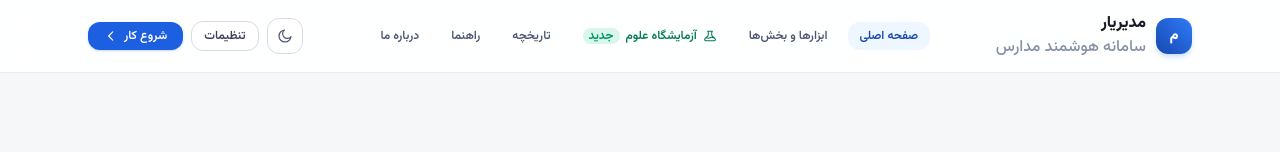
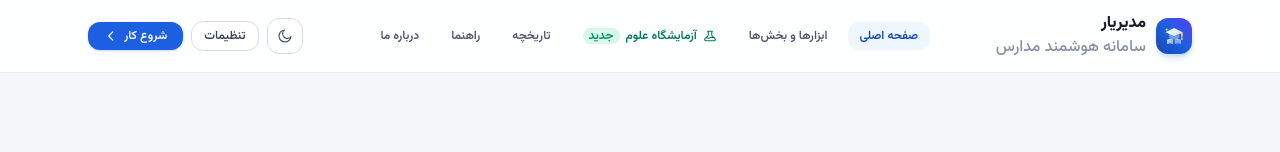
Before and after one commit to MHKarami97/school-manager, a Vue app: page / in a window 1280 px wide. Shown: the top 152 px of the page. Built offline with nearby package versions, Linux system fonts and the light colour scheme; no server answers.

Commit message:
make ui better

```diff
--- a/index.html
+++ b/index.html
@@ -6,7 +6,8 @@
   <link rel="icon" type="image/png" href="/icons/icon-48.png" />
   <link rel="apple-touch-icon" href="/icons/icon-48.png" />
   <meta name="viewport" content="width=device-width, initial-scale=1.0, viewport-fit=cover" />
-  <meta name="theme-color" content="#1c5fe0" />
+  <meta name="theme-color" content="#ffffff" />
+  <meta name="apple-mobile-web-app-status-bar-style" content="default" />
   <meta name="description" content="سامانه برنامه‌ریزی هوشمند برنامه هفتگی مدارس ابتدایی، متوسطه اول و دوم" />
   <link href="/fonts/Vazirmatn-font-face.css" rel="stylesheet" type="text/css" />
   <title>مدیریار | برنامه‌ریز هفتگی مدرسه</title>
--- /dev/null
+++ b/src/components/common/AppLogo.vue
@@ -0,0 +1,132 @@
+<script setup lang="ts">
+import { computed } from 'vue'
+
+const props = withDefaults(
+  defineProps<{
+    size?: 'sm' | 'md' | 'lg'
+    showText?: boolean
+  }>(),
+  {
+    size: 'md',
+    showText: false,
+  }
+)
+
+const containerClasses = computed(() => {
+  switch (props.size) {
+    case 'sm':
+      return 'h-8 w-8 rounded-lg'
+    case 'lg':
+      return 'h-12 w-12 rounded-2xl'
+    case 'md':
+    default:
+      return 'h-9 w-9 rounded-xl'
+  }
+})
+
+const iconClasses = computed(() => {
+  switch (props.size) {
+    case 'sm':
+      return 'h-5 w-5'
+    case 'lg':
+      return 'h-7 w-7'
+    case 'md':
+    default:
+      return 'h-5.5 w-5.5'
+  }
+})
+</script>
+
+<template>
+  <div class="flex items-center gap-2.5">
+    <div
+      class="relative flex shrink-0 items-center justify-center bg-gradient-to-tr from-brand-700 via-brand-600 to-indigo-600 text-white shadow-md shadow-brand-500/25 ring-1 ring-white/20 transition-transform duration-200 group-hover:scale-105 dark:shadow-brand-500/15 dark:ring-white/10"
+      :class="containerClasses"
+    >
+      <svg
+        viewBox="0 0 32 32"
+        fill="none"
+        xmlns="http://www.w3.org/2000/svg"
+        :class="iconClasses"
+        aria-hidden="true"
+      >
+        <defs>
+          <linearGradient id="logoCapGrad" x1="4" y1="5" x2="28" y2="17" gradientUnits="userSpaceOnUse">
+            <stop stop-color="#FFFFFF" />
+            <stop offset="100%" stop-color="#D0E2FF" />
+          </linearGradient>
+          <linearGradient id="logoBookGrad" x1="6" y1="18" x2="26" y2="28" gradientUnits="userSpaceOnUse">
+            <stop stop-color="#FFFFFF" stop-opacity="0.95" />
+            <stop offset="100%" stop-color="#93C5FD" stop-opacity="0.85" />
+          </linearGradient>
+          <linearGradient id="logoGoldTassel" x1="26" y1="12" x2="29" y2="21" gradientUnits="userSpaceOnUse">
+            <stop stop-color="#FDE047" />
+            <stop offset="100%" stop-color="#EAB308" />
+          </linearGradient>
+        </defs>
+
+        <!-- کلاه فارغ‌التحصیلی و دانش (رأس نماد) -->
+        <path
+          d="M16 4.5L3.5 10.5L16 16.5L27 11.22V17H28.5V10.5L16 4.5Z"
+          fill="url(#logoCapGrad)"
+        />
+
+        <!-- منگوله زرین کلاه دانشگاهی -->
+        <path
+          d="M25 11.5L27.5 13.5V19.5"
+          stroke="url(#logoGoldTassel)"
+          stroke-width="1.6"
+          stroke-linecap="round"
+        />
+        <circle cx="27.5" cy="20.5" r="1.3" fill="#FDE047" />
+
+        <!-- انحنای پایه کلاه بر سر -->
+        <path
+          d="M8.5 13.2V17C8.5 19.5 11.8 21.5 16 21.5C20.2 21.5 23.5 19.5 23.5 17V13.2L16 16.8L8.5 13.2Z"
+          fill="white"
+          fill-opacity="0.4"
+        />
+
+        <!-- کتاب گشوده یادگیری و برنامه هفتگی مدارس -->
+        <path
+          d="M6 21.5C9 20 12.5 20.2 15 21.5V27.5C12.5 26.2 9 26 6 27.5V21.5Z"
+          fill="url(#logoBookGrad)"
+        />
+        <path
+          d="M26 21.5C23 20 19.5 20.2 17 21.5V27.5C19.5 26.2 23 26 26 27.5V21.5Z"
+          fill="url(#logoBookGrad)"
+        />
+        <!-- شیرازه وسط کتاب -->
+        <path d="M16 21.2V27.8" stroke="#1E40AF" stroke-width="1.2" stroke-linecap="round" />
+
+        <!-- خطوط ظریف زنگ‌های جدول و سرفصل‌ها -->
+        <path
+          d="M8.5 23.2C10.5 22.5 12.8 22.6 14 23.3M8.5 25.2C10.5 24.5 12.8 24.6 14 25.3"
+          stroke="#1D4ED8"
+          stroke-width="0.9"
+          stroke-linecap="round"
+          stroke-opacity="0.6"
+        />
+        <path
+          d="M18 23.3C19.2 22.6 21.5 22.5 23.5 23.2M18 25.3C19.2 24.6 21.5 24.5 23.5 25.2"
+          stroke="#1D4ED8"
+          stroke-width="0.9"
+          stroke-linecap="round"
+          stroke-opacity="0.6"
+        />
+
+        <!-- ستاره طلایی هوشمندی در گوشه بالایی -->
+        <path
+          d="M5.5 4.5L6.2 6.2L7.9 6.9L6.2 7.6L5.5 9.3L4.8 7.6L3.1 6.9L4.8 6.2L5.5 4.5Z"
+          fill="#FDE047"
+        />
+      </svg>
+    </div>
+
+    <!-- عنوان متنی در صورت درخواست -->
+    <div v-if="showText" class="flex flex-col">
+      <span class="text-base font-extrabold text-ink-900 dark:text-ink-100">مدیریار</span>
+      <span class="hidden text-10px font-medium text-ink-400 sm:inline dark:text-ink-400">سامانه هوشمند مدارس</span>
+    </div>
+  </div>
+</template>
--- a/src/components/layout/AppFooter.vue
+++ b/src/components/layout/AppFooter.vue
@@ -1,6 +1,7 @@
 <script setup lang="ts">
 import { RouterLink } from 'vue-router'
 import { useThemeStore, type ThemeMode } from '@/stores/theme'
+import AppLogo from '@/components/common/AppLogo.vue'
 
 const year = new Date().getFullYear()
 const theme = useThemeStore()
@@ -23,9 +24,7 @@ function chooseTheme(mode: ThemeMode): void {
         <!-- ستون ۱: معرفی مدیریار -->
         <div class="space-y-4">
           <div class="flex items-center gap-2.5">
-            <span class="flex h-9 w-9 items-center justify-center rounded-xl bg-gradient-to-tr from-brand-700 to-brand-500 text-sm font-black text-white shadow-md shadow-brand-500/20">
-              م
-            </span>
+            <AppLogo size="md" />
             <div class="flex flex-col">
               <span class="text-base font-extrabold text-ink-900 dark:text-white">مدیریار</span>
               <span class="text-10px font-medium text-ink-400 dark:text-ink-400">سامانه هوشمند و یکپارچه مدارس</span>
--- a/src/components/layout/AppHeader.vue
+++ b/src/components/layout/AppHeader.vue
@@ -2,6 +2,7 @@
 import { ref } from 'vue'
 import { RouterLink, useRoute } from 'vue-router'
 import { useThemeStore } from '@/stores/theme'
+import AppLogo from '@/components/common/AppLogo.vue'
 
 const isMenuOpen = ref(false)
 const theme = useThemeStore()
@@ -30,9 +31,7 @@ function isActive(path: string): boolean {
     <div class="mx-auto flex max-w-6xl items-center justify-between px-4 py-2.5 sm:px-6 sm:py-3">
       <!-- لوگو و برندینگ -->
       <RouterLink to="/" class="group flex items-center gap-2.5" @click="closeMenu">
-        <span class="flex h-9 w-9 items-center justify-center rounded-xl bg-gradient-to-tr from-brand-700 to-brand-500 text-sm font-black text-white shadow-md shadow-brand-500/20 transition group-hover:scale-105">
-          م
-        </span>
+        <AppLogo size="md" />
         <div class="flex flex-col">
           <span class="text-base font-extrabold text-ink-900 dark:text-ink-100">مدیریار</span>
           <span class="hidden text-10px font-medium text-ink-400 sm:inline dark:text-ink-400">سامانه هوشمند مدارس</span>
--- a/src/stores/theme.ts
+++ b/src/stores/theme.ts
@@ -8,10 +8,38 @@ function systemPrefersDark(): boolean {
   return window.matchMedia('(prefers-color-scheme: dark)').matches
 }
 
+function updateThemeColorMeta(isDark: boolean): void {
+  const targetColor = isDark ? '#0a0d14' : '#ffffff'
+
+  const metas = document.querySelectorAll<HTMLMetaElement>('meta[name="theme-color"]')
+  if (metas.length > 0) {
+    metas.forEach((meta) => {
+      meta.setAttribute('content', targetColor)
+      if (meta.hasAttribute('media')) {
+        meta.removeAttribute('media')
+      }
+    })
+  } else {
+    const meta = document.createElement('meta')
+    meta.name = 'theme-color'
+    meta.content = targetColor
+    document.head.appendChild(meta)
+  }
+
+  let appleMeta = document.querySelector<HTMLMetaElement>('meta[name="apple-mobile-web-app-status-bar-style"]')
+  if (!appleMeta) {
+    appleMeta = document.createElement('meta')
+    appleMeta.name = 'apple-mobile-web-app-status-bar-style'
+    document.head.appendChild(appleMeta)
+  }
+  appleMeta.setAttribute('content', isDark ? 'black-translucent' : 'default')
+}
+
 function applyTheme(mode: ThemeMode): void {
   const isDark = mode === 'dark' || (mode === 'system' && systemPrefersDark())
   document.documentElement.classList.toggle('dark', isDark)
   document.documentElement.style.colorScheme = isDark ? 'dark' : 'light'
+  updateThemeColorMeta(isDark)
 }
 
 export const useThemeStore = defineStore('theme', {
--- a/vite.config.ts
+++ b/vite.config.ts
@@ -17,7 +17,7 @@ export default defineConfig({
         short_name: "مدیریار",
         description:
           "ساخت خودکار و ویرایش برنامه هفتگی کلاس‌های ابتدایی، متوسطه اول و دوم",
-        theme_color: "#1c5fe0",
+        theme_color: "#ffffff",
         background_color: "#f6f7f9",
         display: "standalone",
         orientation: "portrait-primary",
```
